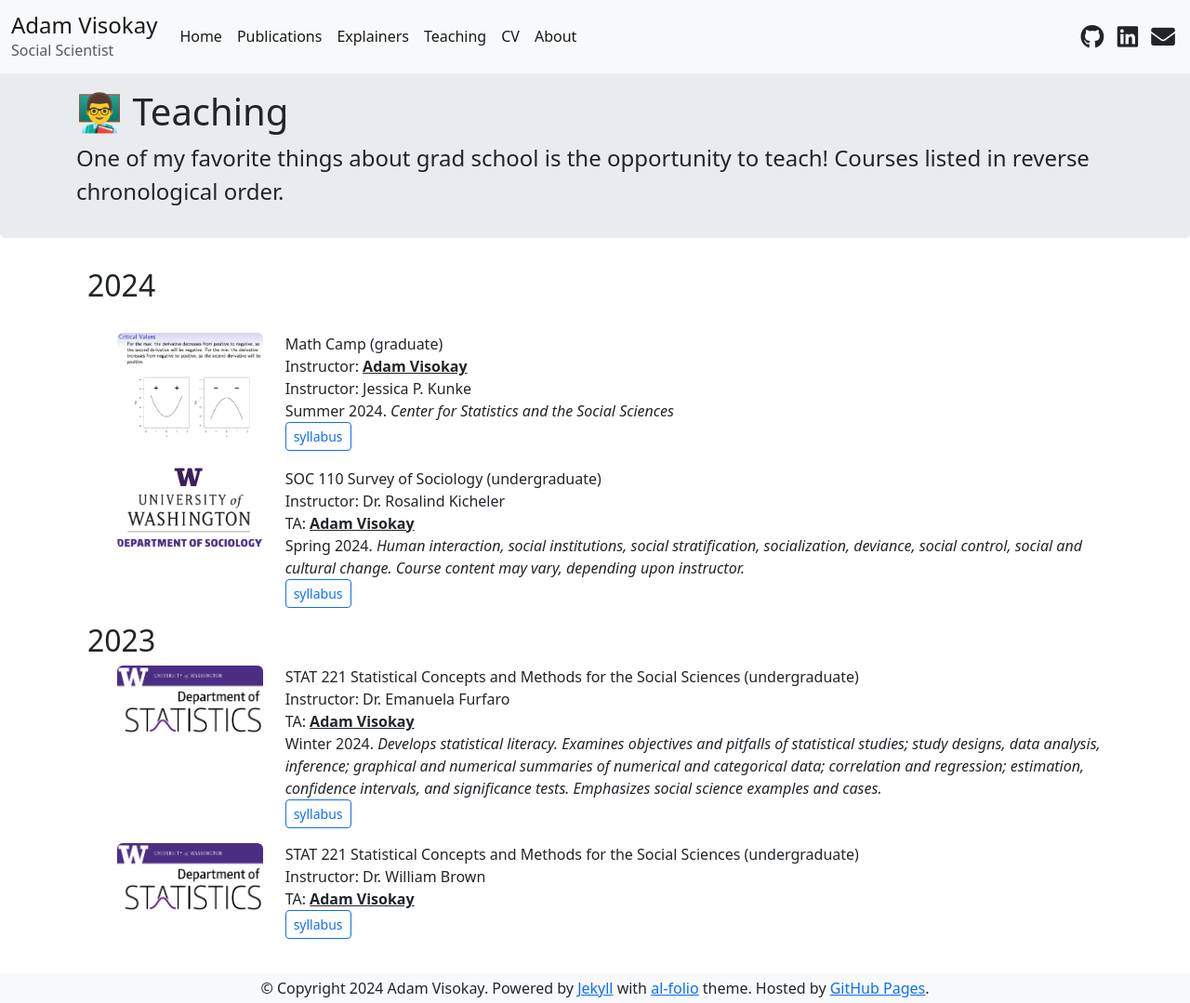
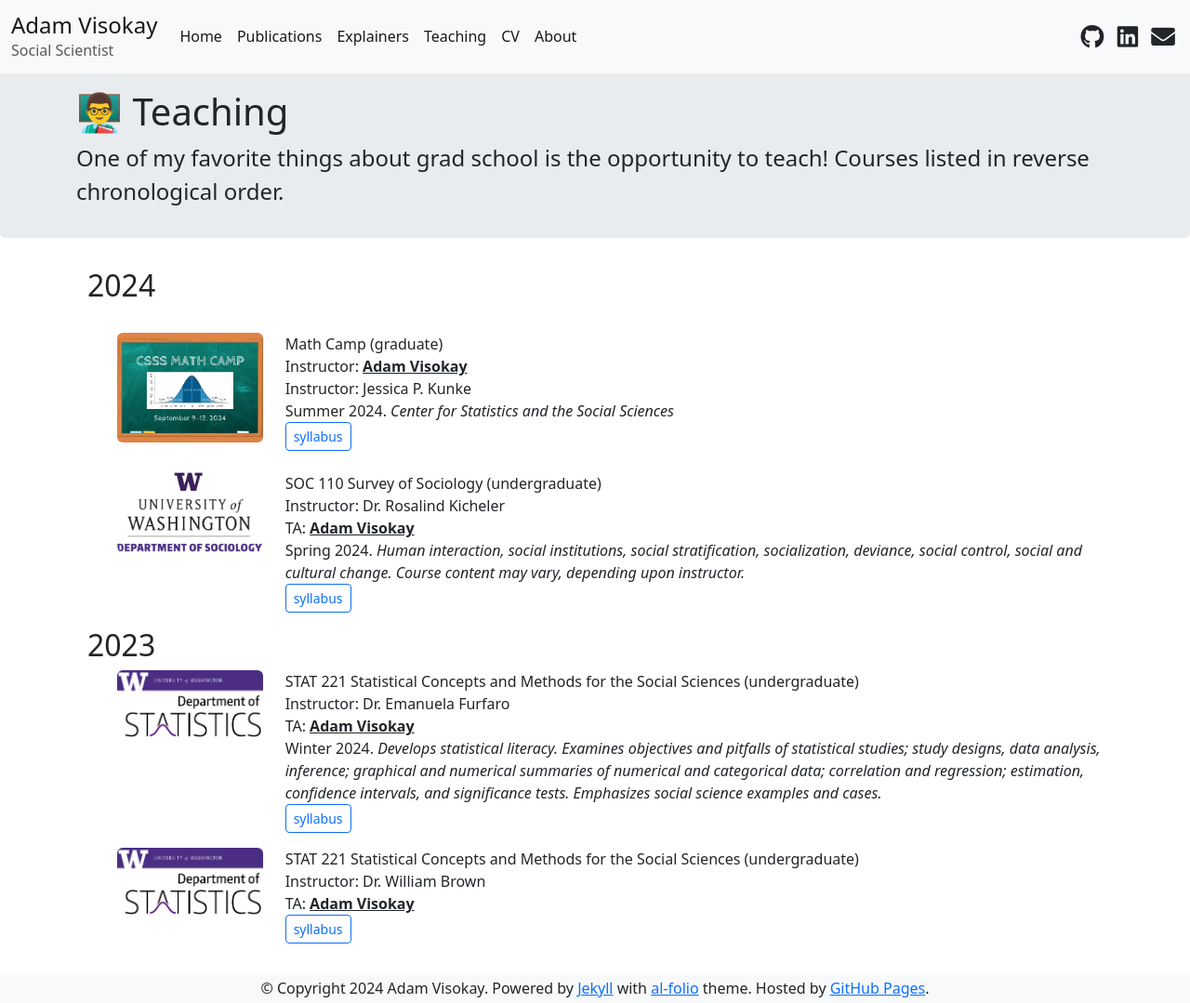
Before and after one commit to avisokay/avisokay.github.io, a Jekyll site: the page built from teaching.html, in a window 1280 px wide and 1079 px high. Shown: the whole window at 93% size. Built offline with Jekyll 4.4.1, drawn with Linux system fonts in a browser that asks for light colours; nearby versions of some CDN libraries.

Commit message:
updated csss mathcamp image

```diff
--- a/_includes/teaching.md
+++ b/_includes/teaching.md
@@ -11,7 +11,7 @@
                         <div class="col-sm-2">
                             <figure>
                                 <picture>
-                                <img src="/assets/img/teaching_preview/crit_values.png" class="img-fluid rounded" alt="crit_values.png">
+                                <img src="/assets/img/teaching_preview/mathcamp.png" class="img-fluid rounded" alt="mathcamp.png">
                                 </picture>
                             </figure>
                         </div>
```
Also changed, not shown: assets/img/teaching_preview/crit_values.png (deleted), assets/img/teaching_preview/mathcamp.png (added), 5 other files.
